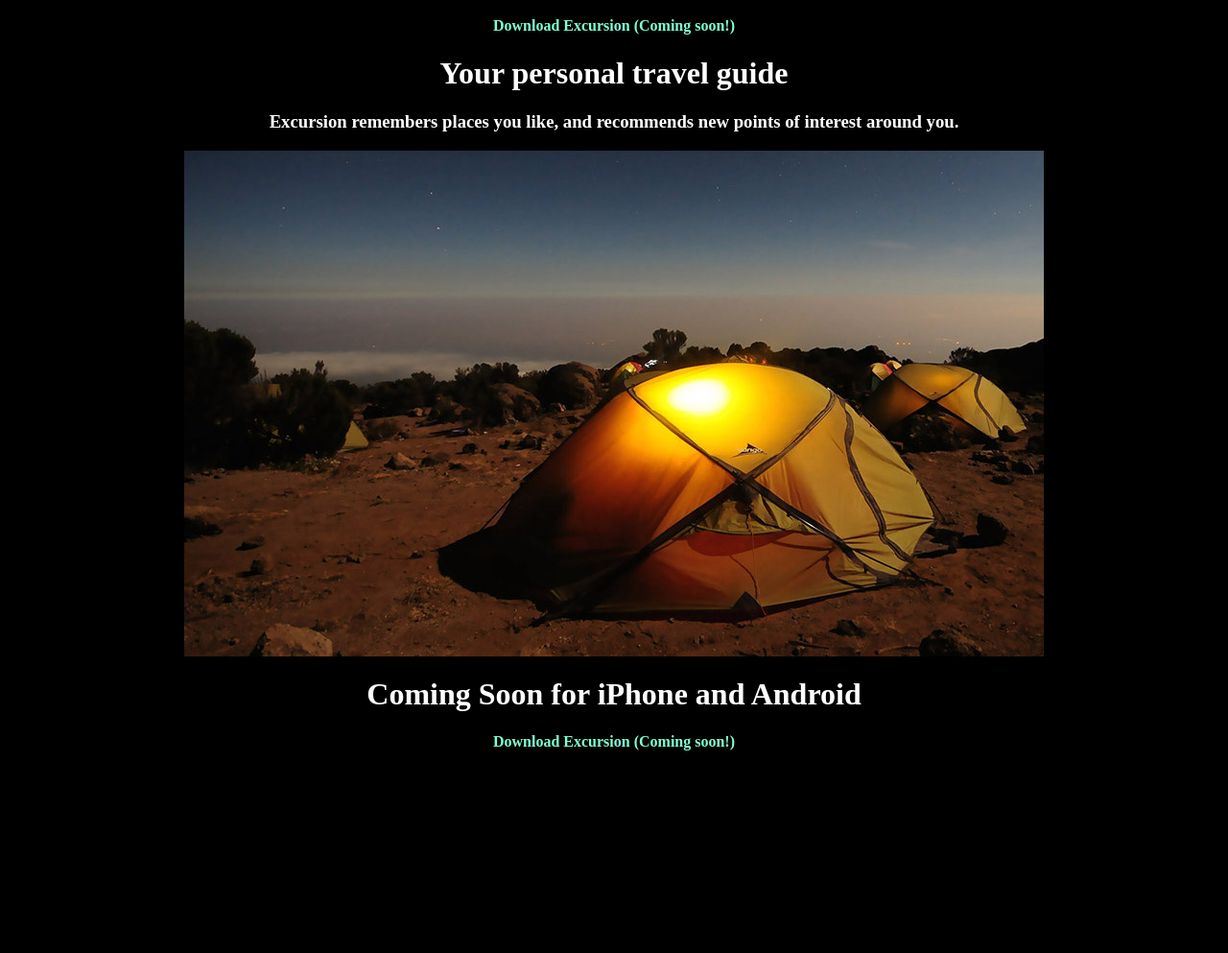
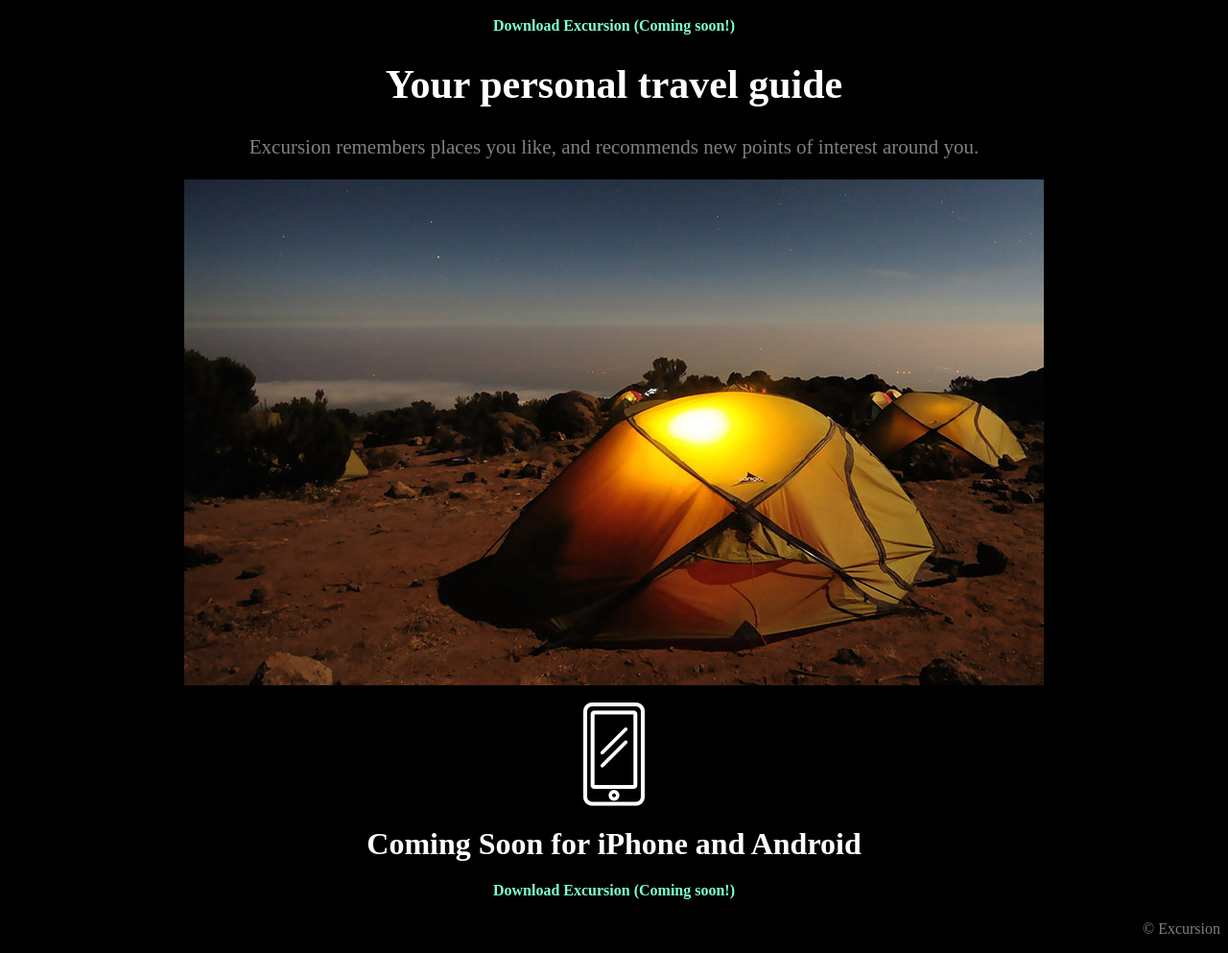
Before and after one commit to cisaacs531/excursion, a plain HTML site: page index.html in a window 1280 px wide. Shown: the part 304-1297 px from the top of the page at 96% size. Before the commit the page ends 1107 px from the top, so only its background shows below. Drawn offline with Linux system fonts and the light colour scheme.

Commit message:
updated commit

```diff
--- a/index.html
+++ b/index.html
@@ -12,14 +12,17 @@
 
     <h4>Download Excursion (Coming soon!)</h4>
 
-    <h1>Your personal travel guide</h1>
+    <h1 id="guide">Your personal travel guide</h1>
 
-    <h3>Excursion remembers places you like, and recommends new points of interest around you.</h3>
+    <p id="places">Excursion remembers places you like, and recommends new points of interest around you.</p>
 
-    <img src="resources/excursion camp.jpg" />
+    <img src="resources/excursion camp.jpg" /><br></br>
+    <img src="resources/Cellphone icon.png" />
 
     <h1>Coming Soon for iPhone and Android</h1>
 
     <h4>Download Excursion (Coming soon!)</h4>
+
+    <p id="copywrite">© Excursion</p>
   </body>
 </html>
```
